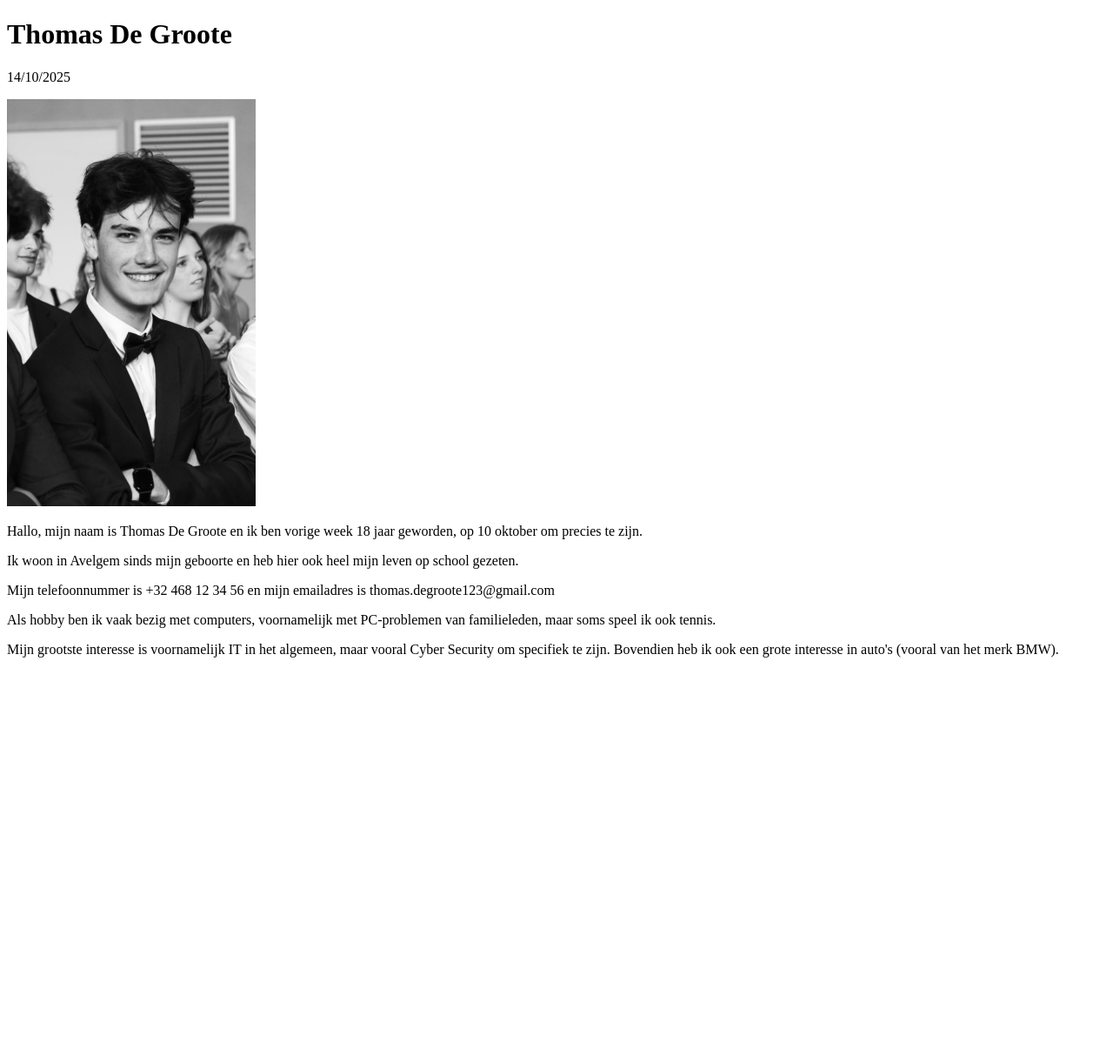
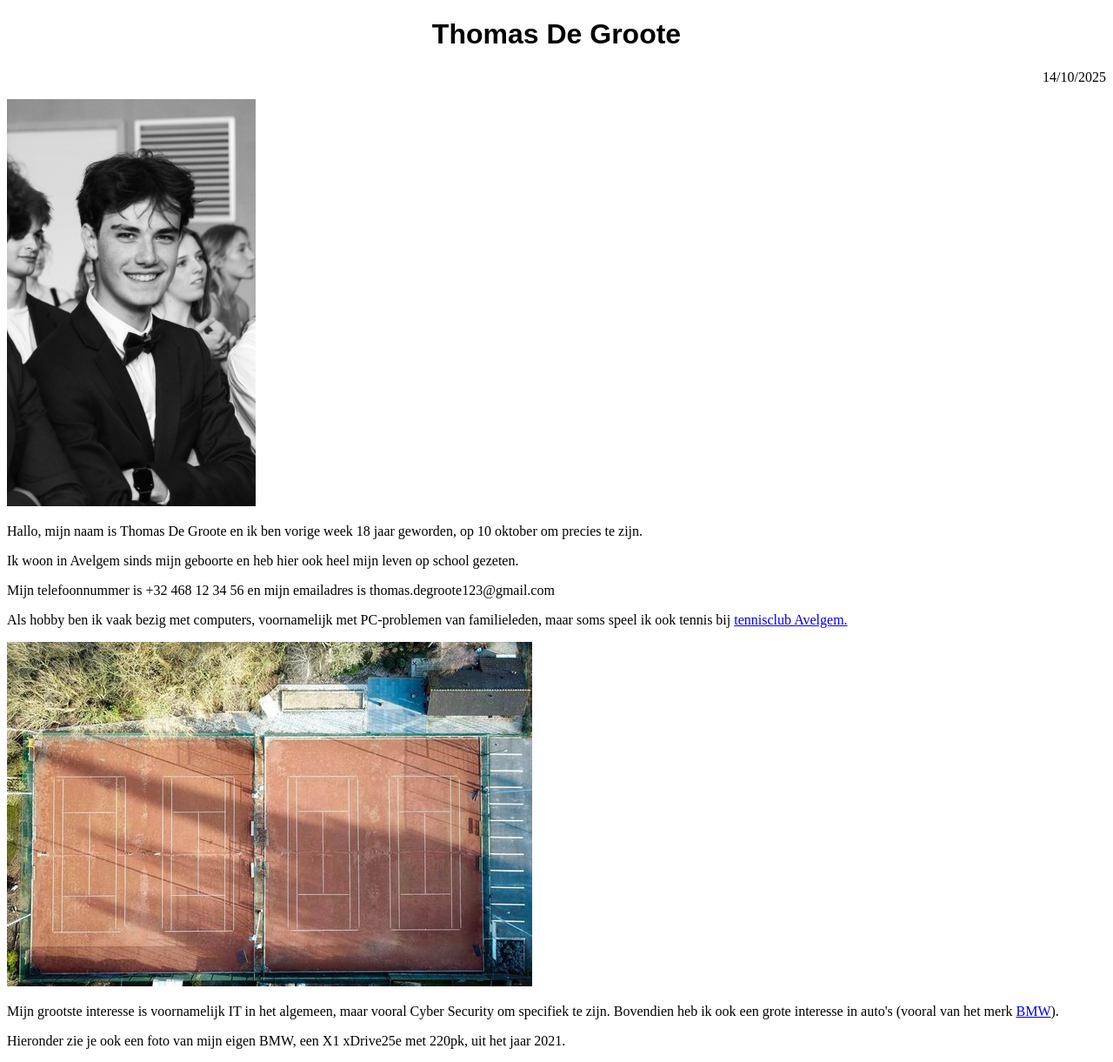
Before and after one commit to thomas-degroote/webdevelopment, a plain HTML site: page Labo3/UitbreidingPersonalHomepage/index.html in a window 1280 px wide. Shown: the top 1221 px of the page at 87% size. Before the commit the page ends 800 px from the top, so only its background shows below. Drawn offline with Linux system fonts and the light colour scheme.

Commit message:
Labo 3 - update 2

```diff
--- a/Labo3/UitbreidingPersonalHomepage/index.html
+++ b/Labo3/UitbreidingPersonalHomepage/index.html
@@ -7,18 +7,23 @@
 </head>
 <body>
     <header>
-        <h1>Thomas De Groote</h1>
+        <h1 style="text-align: center; font-family: Arial,serif">Thomas De Groote</h1>
     </header>
     <time>
-        <p>14/10/2025</p>
+        <p style="text-align: right">14/10/2025</p>
     </time>
     <section>
         <img src="images/Foto.jpg" alt="Foto van Thomas De Groote">
         <p>Hallo, mijn naam is Thomas De Groote en ik ben vorige week 18 jaar geworden, op 10 oktober om precies te zijn.</p>
         <p>Ik woon in Avelgem sinds mijn geboorte en heb hier ook heel mijn leven op school gezeten.</p>
         <p>Mijn telefoonnummer is +32 468 12 34 56 en mijn emailadres is thomas.degroote123@gmail.com</p>
-        <p>Als hobby ben ik vaak bezig met computers, voornamelijk met PC-problemen van familieleden, maar soms speel ik ook tennis.</p>
-        <p>Mijn grootste interesse is voornamelijk IT in het algemeen, maar vooral Cyber Security om specifiek te zijn. Bovendien heb ik ook een grote interesse in auto's (vooral van het merk BMW).</p>
+        <p>Als hobby ben ik vaak bezig met computers, voornamelijk met PC-problemen van familieleden, maar soms speel ik ook tennis bij
+            <a href="https://tcavelgem.be/">tennisclub Avelgem.</a></p>
+        <img src="images/tca.jpg" alt="Luchtfoto van Tennisclub Avelgem">
+        <p>Mijn grootste interesse is voornamelijk IT in het algemeen, maar vooral Cyber Security om specifiek te zijn. Bovendien heb ik ook een grote interesse in auto's (vooral van het merk
+            <a href="https://www.bmw.nl/nl/index.html">BMW</a>).</p>
+        <p>Hieronder zie je ook een foto van mijn eigen BMW, een X1 xDrive25e met 220pk, uit het jaar 2021.</p>
+        <img src="images/bmw.jpg" alt="BMW X1 xDrive25e uit het jaar 2021">
     </section>
 
 
```
Also changed, not shown: Labo3/UitbreidingPersonalHomepage/images/bmw.jpg (added), Labo3/UitbreidingPersonalHomepage/images/tca.jpg (added).
